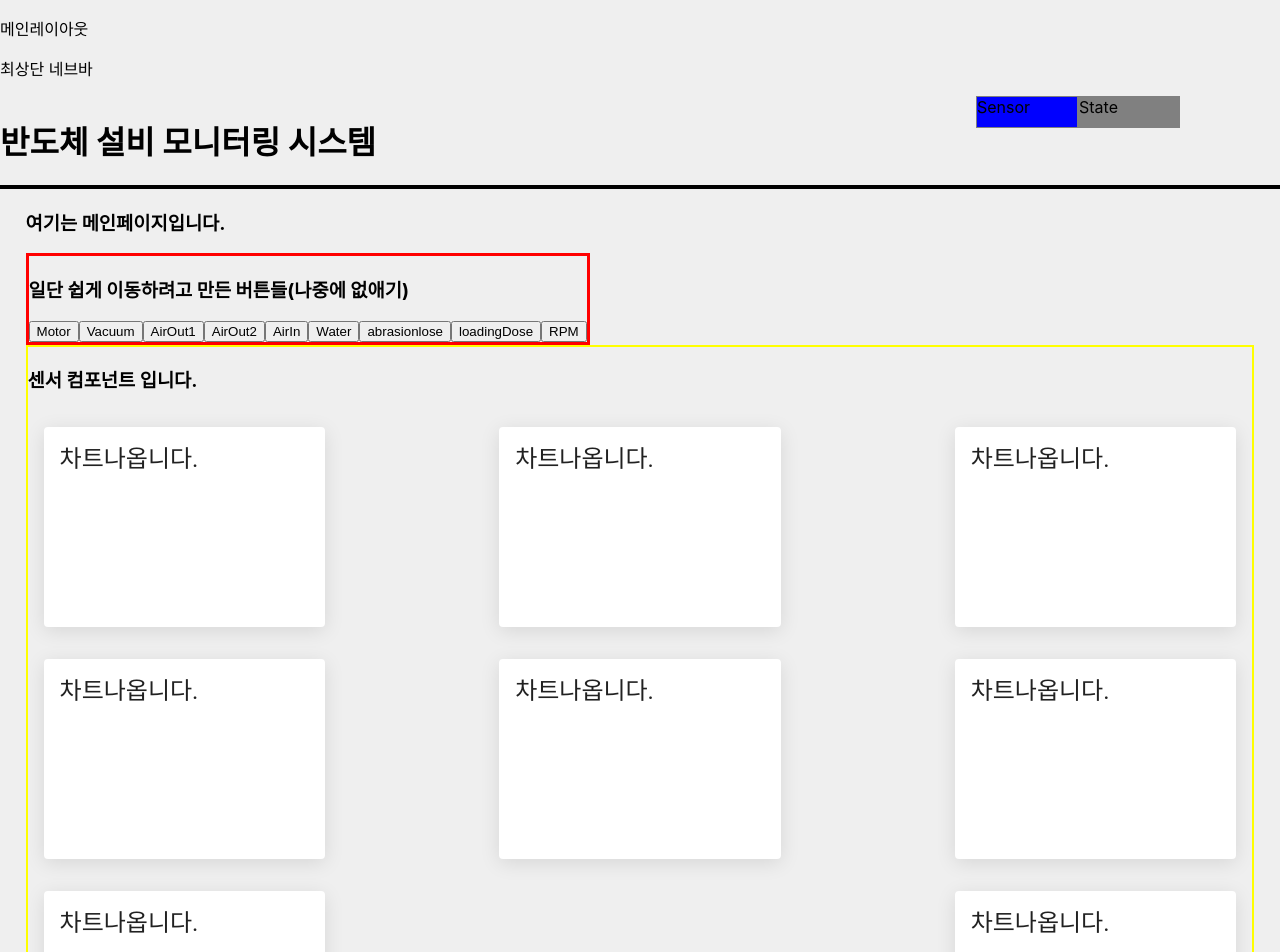
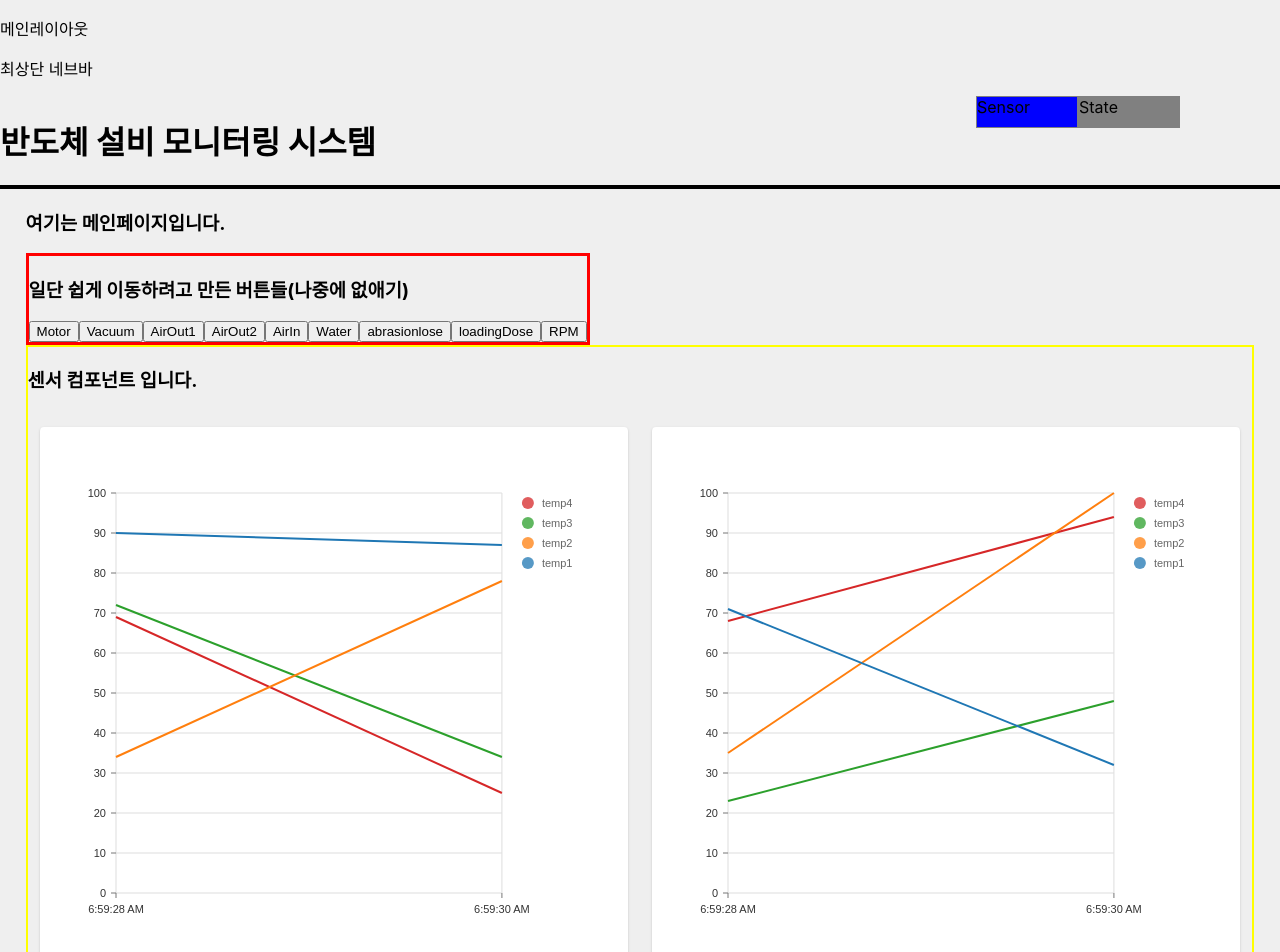
Before and after one commit to Projcet-E201/Front, a React (Create React App) app in the folder frontend/: page / in a window 1280 px wide. Shown: the top 952 px of the page. Built offline with nearby package versions, Linux system fonts and the light colour scheme.

Commit message:
[front] nivo chart 추가

```diff
--- a/frontend/src/components/Chart/MotorChart.tsx
+++ b/frontend/src/components/Chart/MotorChart.tsx
@@ -11,6 +11,23 @@ const MotorChart = () => {
 
   useEffect(() => {
     const intervalId = setInterval(() => {
+      // setData((prevData) => {
+      //   const currentTime = new Date().toLocaleTimeString();
+      //   const newEntry = {
+      //     x: currentTime,
+      //     temp1: faker.datatype.number({ min: 10, max: 100 }),
+      //     temp2: faker.datatype.number({ min: 10, max: 100 }),
+      //     temp3: faker.datatype.number({ min: 10, max: 100 }),
+      //     temp4: faker.datatype.number({ min: 10, max: 100 }),
+      //   };
+      //   if (prevData.length >= 10) {
+      //     const newData = [...prevData.slice(1), newEntry];
+      //     return newData;
+      //   } else {
+      //     return [...prevData, newEntry];
+      //   }
+      //   // return [...prevData, newEntry];
+      // });
       setData((prevData) => {
         const currentTime = new Date().toLocaleTimeString();
         const newEntry = {
@@ -20,15 +37,13 @@ const MotorChart = () => {
           temp3: faker.datatype.number({ min: 10, max: 100 }),
           temp4: faker.datatype.number({ min: 10, max: 100 }),
         };
-        if (prevData.length >= 10) {
-          const newData = [...prevData.slice(1), newEntry];
-          return newData;
-        } else {
-          return [...prevData, newEntry];
-        }
-        // return [...prevData, newEntry];
+        const newData =
+          prevData.length >= 10
+            ? [...prevData.slice(1), newEntry]
+            : [...prevData, newEntry];
+        return newData;
       });
-    }, 1000);
+    }, 2000);
 
     return () => clearInterval(intervalId);
   }, []);
@@ -53,8 +68,9 @@ const MotorChart = () => {
   };
 
   return (
+    // <div style={{ height: "100%" }}>
     <div style={{ height: "500px" }}>
-      <h3>motor chart</h3>
+      {/* <h3>motor chart</h3> */}
       <ResponsiveLine
         data={[dataset1, dataset2, dataset3, dataset4]}
         margin={{ top: 50, right: 110, bottom: 50, left: 60 }}
@@ -66,6 +82,7 @@ const MotorChart = () => {
           // max: "auto",
           max: 100,
           stacked: false,
+          // stacked: true,
           reverse: false,
         }}
         curve="cardinal"
@@ -82,9 +99,9 @@ const MotorChart = () => {
         enableSlices="x"
         enablePoints={false}
         useMesh={true}
-        animate={true}
+        animate={false}
         // isInteractive={true}
-        isInteractive={false}
+        // isInteractive={false}
         legends={[
           {
             anchor: "top-right",
--- /dev/null
+++ b/frontend/src/components/Main/Sensor.module.css
@@ -0,0 +1,22 @@
+.card {
+  width: 23%;
+  /* height: 25vh; */
+  margin: 1rem;
+  /* background-color: white; */
+  box-shadow: 0px 4px 20px rgba(0, 0, 0, 0.1);
+  border-radius: 10px;
+}
+
+@media (max-width: 1400px) {
+  .card {
+    width: 48%;
+    margin: 1rem auto;
+  }
+}
+
+@media (max-width: 876px) {
+  .card {
+    width: 90%;
+    margin: 1rem auto;
+  }
+}
--- a/frontend/src/components/Main/Sensor.tsx
+++ b/frontend/src/components/Main/Sensor.tsx
@@ -1,9 +1,12 @@
 import React from "react";
 import { useNavigate } from "react-router-dom";
 
+import styles from "./Sensor.module.css";
 import Card from "@mui/material/Card";
 import CardContent from "@mui/material/CardContent";
 import Typography from "@mui/material/Typography";
+
+import MotorChart from "../Chart/MotorChart";
 
 const Sensor = () => {
   const navigate = useNavigate();
@@ -35,20 +38,11 @@ const Sensor = () => {
           }}
         >
           {repeat.map((item, index) => (
-            <Card
-              key={index}
-              style={{
-                width: "23%",
-                height: "25vh",
-                margin: "1rem",
-                backgroundColor: "white",
-                boxShadow: "0px 4px 20px rgba(0, 0, 0, 0.1)",
-              }}
-            >
+            <Card key={index} className={styles.card}>
               <CardContent>
-                <Typography variant="h5" component="div">
-                  차트나옵니다.
-                </Typography>
+                <div style={{ height: "100%" }}>
+                  <MotorChart />
+                </div>
               </CardContent>
             </Card>
           ))}
--- a/frontend/src/pages/Motor/MotorPage.tsx
+++ b/frontend/src/pages/Motor/MotorPage.tsx
@@ -24,7 +24,9 @@ const MotorPage = () => {
             </div>
           ))}
         </div>
-        <MotorChart />
+        <div style={{ height: "500px" }}>
+          <MotorChart />
+        </div>
       </div>
     </SensorLayout>
   );
```
Also changed, not shown: frontend/a.html (added).
